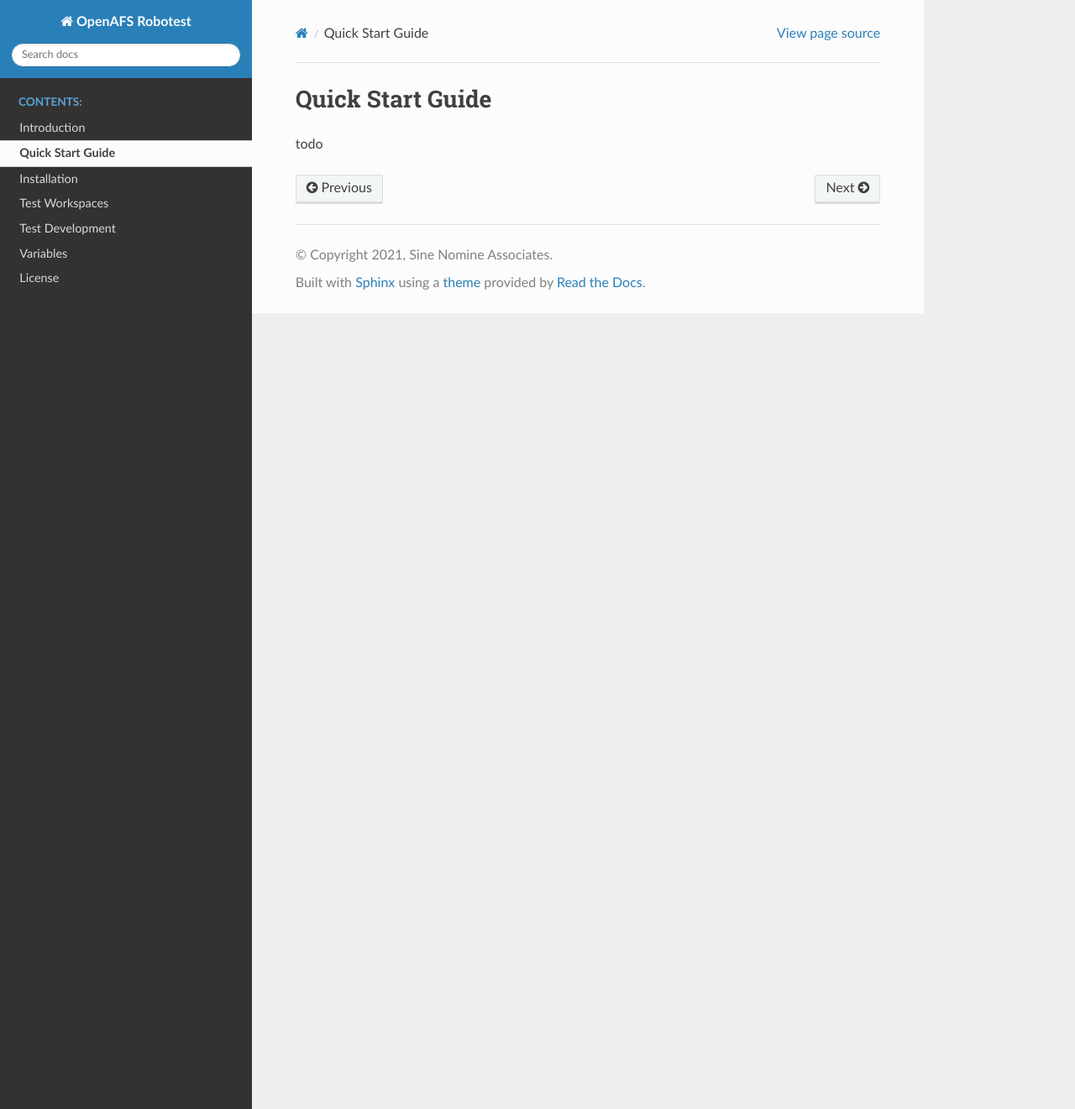
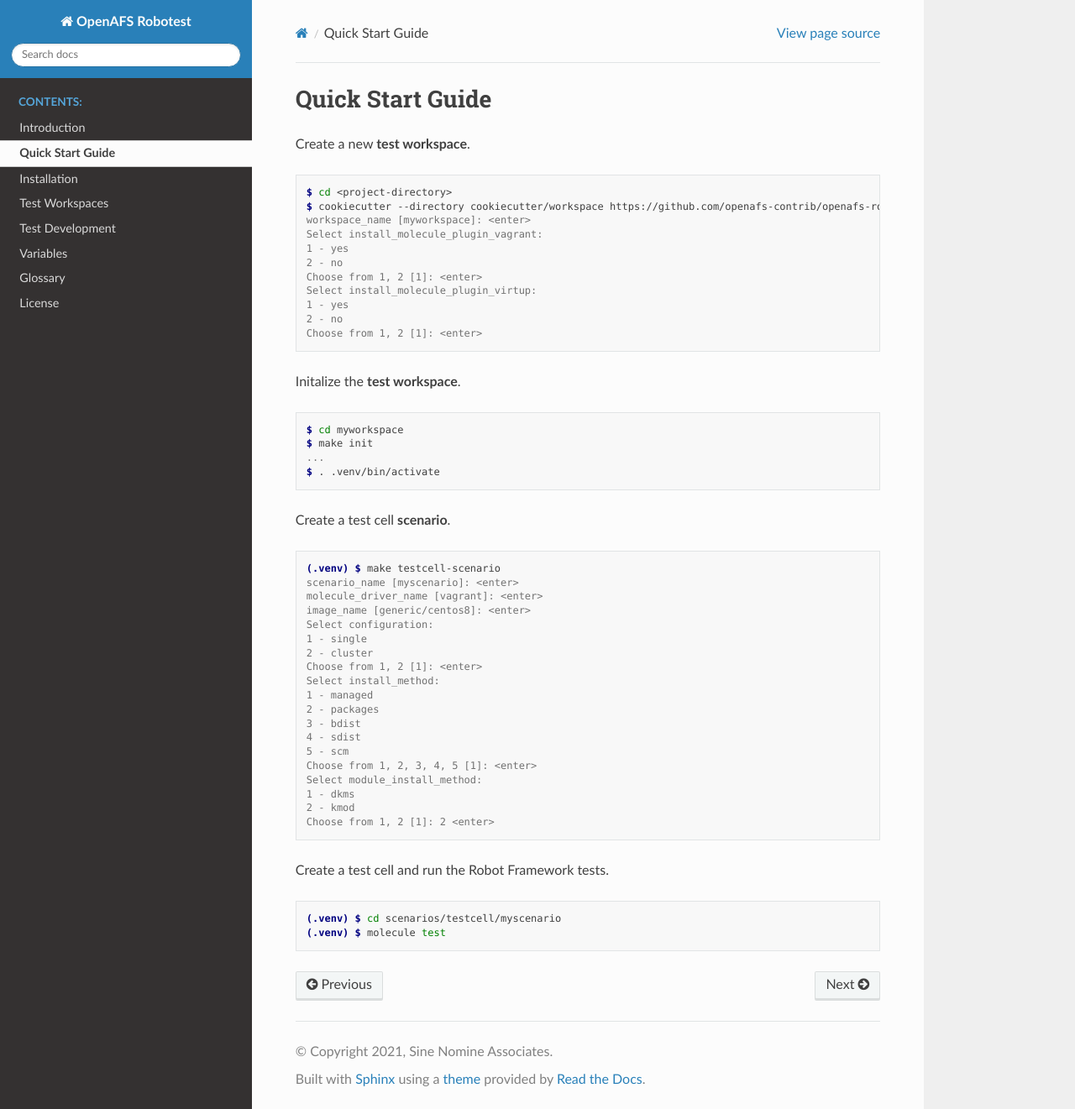
Before and after one commit to openafs-contrib/openafs-robotest, a Sphinx documentation site: the page built from docs/source/guide.rst, in a window 1280 px wide and 1321 px high. Shown: the whole window at 84% size. Built offline with Sphinx 7.4.7 and the Read the Docs theme 2.0.0, drawn with Linux system fonts in a browser that asks for light colours.

Commit message:
Start quick start guide

```diff
--- /dev/null
+++ b/docs/source/glossary.rst
@@ -0,0 +1,4 @@
+Glossary
+========
+
+TODO
--- a/docs/source/guide.rst
+++ b/docs/source/guide.rst
@@ -1,4 +1,58 @@
 Quick Start Guide
 =================
 
-todo
+Create a new **test workspace**.
+
+.. code-block:: console
+
+    $ cd <project-directory>
+    $ cookiecutter --directory cookiecutter/workspace https://github.com/openafs-contrib/openafs-robotest
+    workspace_name [myworkspace]: <enter>
+    Select install_molecule_plugin_vagrant:
+    1 - yes
+    2 - no
+    Choose from 1, 2 [1]: <enter>
+    Select install_molecule_plugin_virtup:
+    1 - yes
+    2 - no
+    Choose from 1, 2 [1]: <enter>
+
+Initalize the **test workspace**.
+
+.. code-block:: console
+
+    $ cd myworkspace
+    $ make init
+    ...
+    $ . .venv/bin/activate
+
+Create a test cell **scenario**.
+
+.. code-block:: console
+
+    (.venv) $ make testcell-scenario
+    scenario_name [myscenario]: <enter>
+    molecule_driver_name [vagrant]: <enter>
+    image_name [generic/centos8]: <enter>
+    Select configuration:
+    1 - single
+    2 - cluster
+    Choose from 1, 2 [1]: <enter>
+    Select install_method:
+    1 - managed
+    2 - packages
+    3 - bdist
+    4 - sdist
+    5 - scm
+    Choose from 1, 2, 3, 4, 5 [1]: <enter>
+    Select module_install_method:
+    1 - dkms
+    2 - kmod
+    Choose from 1, 2 [1]: 2 <enter>
+
+Create a test cell and run the Robot Framework tests.
+
+.. code-block:: console
+
+    (.venv) $ cd scenarios/testcell/myscenario
+    (.venv) $ molecule test
--- a/docs/source/index.rst
+++ b/docs/source/index.rst
@@ -16,6 +16,7 @@ Welcome to OpenAFS Robotest's documentation!
    workspaces
    devel
    vars
+   glossary
    license
 
 Indices and tables
```
